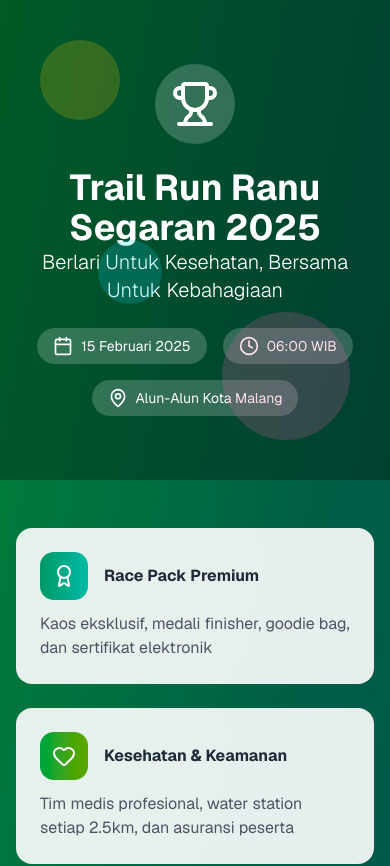
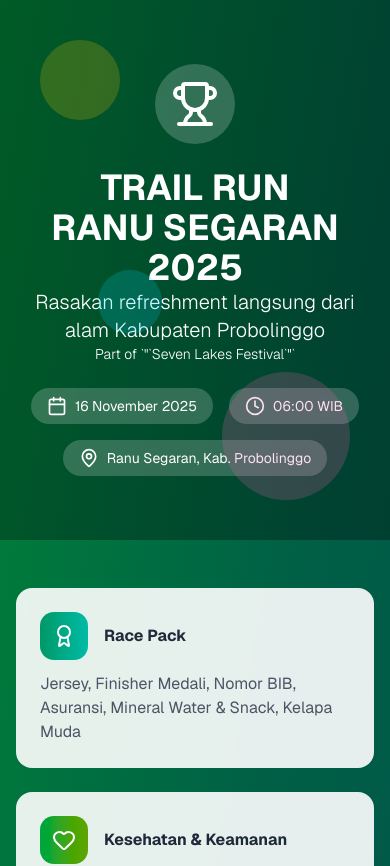
Before and after one commit to galangryandana/funrunv2, a Next.js app: page / in a window 390 px wide. Shown: the top 866 px of the page. Built offline with nearby package versions, Linux system fonts and the light colour scheme; no server answers.

Commit message:
Make title responsive: 3 lines on mobile, 1 line on desktop
- Mobile (<768px): TRAIL RUN / RANU SEGARAN / 2025 (3 lines)
- Desktop (≥768px): TRAIL RUN RANU SEGARAN 2025 (1 line)
- Use md:hidden class for conditional line breaks

```diff
--- a/src/app/page.tsx
+++ b/src/app/page.tsx
@@ -471,13 +471,20 @@ export default function MalangFunRunPage() {
             <Trophy className="w-12 h-12" />
           </div>
           <div>
-            <h1 className="text-4xl md:text-6xl font-bold">Trail Run Ranu Segaran 2025</h1>
-            <p className="text-xl md:text-2xl font-light">Berlari Untuk Kesehatan, Bersama Untuk Kebahagiaan</p>
+            <h1 className="text-4xl md:text-6xl font-bold">
+              TRAIL RUN
+              <br className="md:hidden" />
+              {" "}RANU SEGARAN
+              <br className="md:hidden" />
+              {" "}2025
+            </h1>
+            <p className="text-xl md:text-2xl font-light">Rasakan refreshment langsung dari alam Kabupaten Probolinggo</p>
+            <p className="text-sm md:text-base font-light">Part of `&quot;`Seven Lakes Festival`&quot;`</p>
           </div>
           <div className="flex flex-wrap justify-center gap-4 md:gap-8 text-sm md:text-base">
             <span className="flex items-center gap-2 bg-white/20 px-4 py-2 rounded-full backdrop-blur-sm">
               <Calendar className="w-5 h-5" />
-              15 Februari 2025
+              16 November 2025
             </span>
             <span className="flex items-center gap-2 bg-white/20 px-4 py-2 rounded-full backdrop-blur-sm">
               <Clock className="w-5 h-5" />
@@ -485,7 +492,7 @@ export default function MalangFunRunPage() {
             </span>
             <span className="flex items-center gap-2 bg-white/20 px-4 py-2 rounded-full backdrop-blur-sm">
               <MapPin className="w-5 h-5" />
-              Alun-Alun Kota Malang
+              Ranu Segaran, Kab. Probolinggo
             </span>
           </div>
         </div>
@@ -499,20 +506,20 @@ export default function MalangFunRunPage() {
           {[
             {
               icon: Award,
-              title: "Race Pack Premium",
-              description: "Kaos eksklusif, medali finisher, goodie bag, dan sertifikat elektronik",
+              title: "Race Pack",
+              description: "Jersey, Finisher Medali, Nomor BIB, Asuransi, Mineral Water & Snack, Kelapa Muda",
               gradient: "from-emerald-600 to-teal-500",
             },
             {
               icon: Heart,
               title: "Kesehatan & Keamanan",
-              description: "Tim medis profesional, water station setiap 2.5km, dan asuransi peserta",
+              description: "Tim medis profesional, degan station, dan asuransi peserta",
               gradient: "from-green-600 to-lime-600",
             },
             {
               icon: Star,
               title: "Hadiah Menarik",
-              description: "Total hadiah puluhan juta rupiah untuk para pemenang",
+              description: "Uang pembinaan untuk para finisher podium",
               gradient: "from-teal-600 to-cyan-600",
             },
           ].map(({ icon: Icon, title, description, gradient }) => (
```
